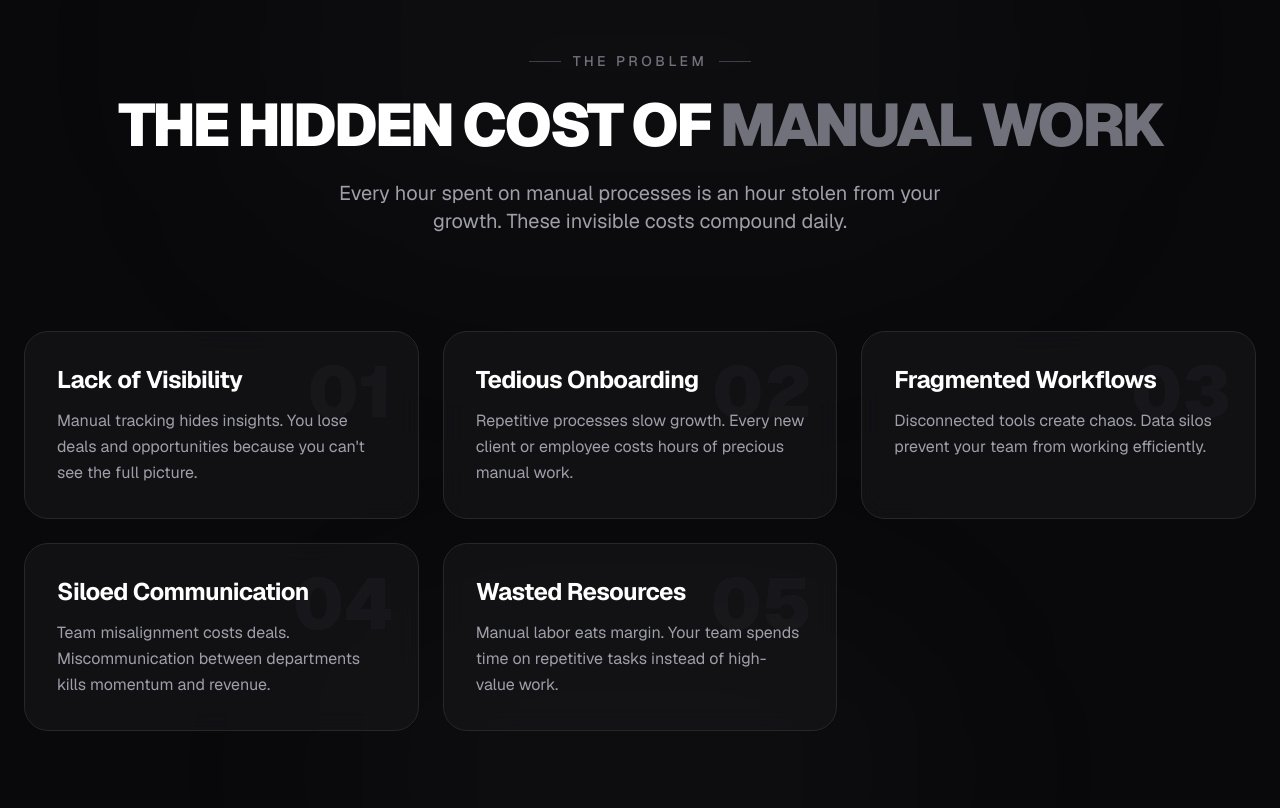
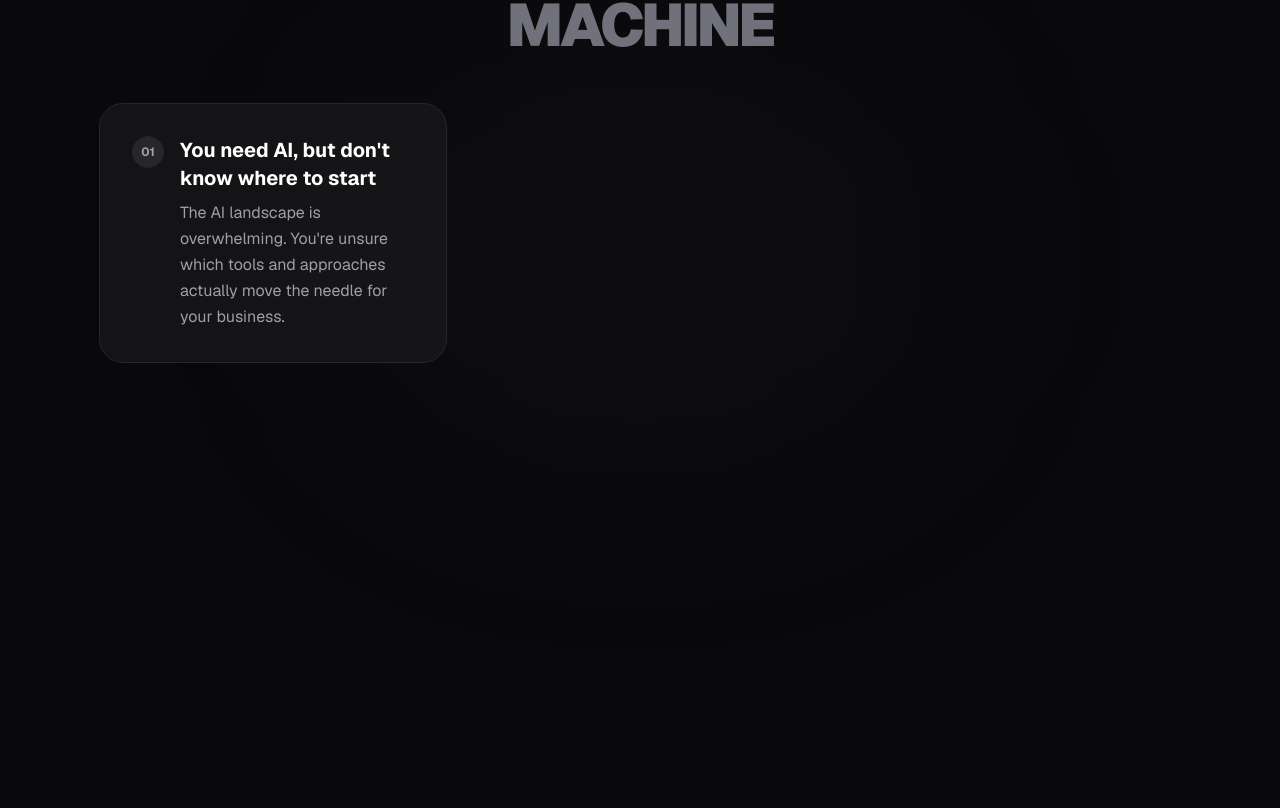
Before and after one commit to Shaddy37/AiFloxium-Site, a Next.js app: page / in a window 1280 px wide. Shown: the part 1012-1820 px from the top of the page. Built offline with nearby package versions, Linux system fonts and the light colour scheme.

Commit message:
feat: implement sticky scroll animation for problem cards

```diff
--- a/components/sections/HiddenCostSection.tsx
+++ b/components/sections/HiddenCostSection.tsx
@@ -1,131 +1,144 @@
 "use client";
 
-import { motion, type Variants } from "framer-motion";
-import { useInView } from "framer-motion";
-import { useRef } from "react";
+import { motion, AnimatePresence } from "framer-motion";
+import { useRef, useState, useEffect } from "react";
 
 const problems = [
   {
-    title: "Lack of Visibility",
-    description: "Manual tracking hides insights. You lose deals and opportunities because you can't see the full picture.",
-    icon: "01",
+    title: "You need AI, but don't know where to start",
+    description: "The AI landscape is overwhelming. You're unsure which tools and approaches actually move the needle for your business.",
   },
   {
-    title: "Tedious Onboarding",
-    description: "Repetitive processes slow growth. Every new client or employee costs hours of precious manual work.",
-    icon: "02",
+    title: "Scaling is hard without automation",
+    description: "As your business grows, manual processes break down. You need systems that scale with your ambition.",
   },
   {
-    title: "Fragmented Workflows",
-    description: "Disconnected tools create chaos. Data silos prevent your team from working efficiently.",
-    icon: "03",
+    title: "High operational costs reduce profits",
+    description: "Manual labor and inefficient workflows eat into your margins. You're spending more but getting less.",
   },
   {
-    title: "Siloed Communication",
-    description: "Team misalignment costs deals. Miscommunication between departments kills momentum and revenue.",
-    icon: "04",
-  },
-  {
-    title: "Wasted Resources",
-    description: "Manual labor eats margin. Your team spends time on repetitive tasks instead of high-value work.",
-    icon: "05",
+    title: "Repetitive tasks slow you down",
+    description: "Your team wastes hours on repetitive work. They're stuck in operational grind instead of strategic work.",
   },
 ];
 
-const containerVariants = {
-  hidden: { opacity: 0 },
-  visible: {
-    opacity: 1,
-    transition: {
-      staggerChildren: 0.12,
-      delayChildren: 0.2,
-    },
-  },
+export default function HiddenCostSection() {
+  const containerRef = useRef<HTMLDivElement>(null);
+  const [activeIndex, setActiveIndex] = useState(-1);
+
+  useEffect(() => {
+    const container = containerRef.current;
+    if (!container) return;
+
+    const handleScroll = () => {
+      const rect = container.getBoundingClientRect();
+      const scrollProgress = -rect.top;
+      const containerHeight = container.offsetHeight;
+      const viewportHeight = window.innerHeight;
+
+      // Calculate which card should be active based on scroll position
+      const visibleHeight = containerHeight - viewportHeight;
+      const progress = Math.max(0, Math.min(1, scrollProgress / visibleHeight));
+
+      // Map progress to card index (0-3 for 4 cards)
+      const newIndex = Math.min(problems.length - 1, Math.floor(progress * problems.length));
+      setActiveIndex(newIndex);
     };
 
-const cardVariants: Variants = {
-  hidden: { opacity: 0, y: 60, scale: 0.95 },
-  visible: {
-    opacity: 1,
-    y: 0,
-    scale: 1,
-    transition: {
-      duration: 0.6,
-      ease: [0.16, 1, 0.3, 1] as [number, number, number, number],
-    },
-  },
-};
+    window.addEventListener("scroll", handleScroll, { passive: true });
+    handleScroll();
 
-export default function HiddenCostSection() {
-  const ref = useRef(null);
-  const isInView = useInView(ref, { once: true, margin: "-100px" });
+    return () => window.removeEventListener("scroll", handleScroll);
+  }, []);
 
   return (
     <section
-      ref={ref}
-      className="relative py-24 md:py-32 lg:py-48 overflow-hidden bg-background"
+      ref={containerRef}
+      className="relative"
+      style={{ height: "400vh" }}
     >
-      {/* Background gradient */}
+      {/* Sticky Container */}
+      <div className="sticky top-0 h-screen w-full flex flex-col items-center justify-center overflow-hidden">
+        {/* Background */}
         <div className="absolute inset-0 pointer-events-none">
-        <div className="absolute top-0 left-1/2 -translate-x-1/2 w-[800px] h-[400px] bg-zinc-500/5 blur-[120px] rounded-full" />
-        <div className="absolute bottom-0 left-1/2 -translate-x-1/2 w-[600px] h-[300px] bg-zinc-500/5 blur-[100px] rounded-full" />
+          <div className="absolute top-1/2 left-1/2 -translate-x-1/2 -translate-y-1/2 w-[600px] h-[400px] bg-zinc-500/5 blur-[120px] rounded-full" />
         </div>
 
-      <div className="container mx-auto px-6 relative z-10">
-        {/* Header */}
+        {/* Header - Always Centered */}
         <motion.div
           initial={{ opacity: 0, y: 30 }}
-          animate={isInView ? { opacity: 1, y: 0 } : {}}
+          whileInView={{ opacity: 1, y: 0 }}
           transition={{ duration: 0.8, ease: "easeOut" }}
-          className="text-center mb-16 md:mb-24"
+          viewport={{ once: false }}
+          className="relative z-10 text-center mb-12 px-6"
         >
           <span className="inline-flex items-center gap-3 text-xs md:text-sm font-medium text-zinc-500 tracking-[0.25em] uppercase mb-6">
             <span className="w-8 h-[1px] bg-zinc-700" />
-            The Problem
+            Is This You?
             <span className="w-8 h-[1px] bg-zinc-700" />
           </span>
           <h2 className="text-4xl md:text-5xl lg:text-6xl font-heading font-black tracking-tighter text-white">
-            THE HIDDEN COST OF{" "}
-            <span className="text-zinc-500">MANUAL WORK</span>
+            TURN YOUR BUSINESS INTO{" "}
+            <span className="text-zinc-500">AI-POWERED MACHINE</span>
           </h2>
-          <p className="mt-6 text-lg md:text-xl text-zinc-400 max-w-2xl mx-auto">
-            Every hour spent on manual processes is an hour stolen from your
-            growth. These invisible costs compound daily.
-          </p>
         </motion.div>
 
-        {/* Cards Grid */}
-        <motion.div
-          variants={containerVariants}
-          initial="hidden"
-          animate={isInView ? "visible" : "hidden"}
-          className="grid grid-cols-1 md:grid-cols-2 lg:grid-cols-3 gap-4 md:gap-6"
-        >
+        {/* Cards Container */}
+        <div className="relative z-10 w-full max-w-6xl px-6">
+          <div className="flex flex-wrap justify-end gap-4 md:gap-6 min-h-[300px]">
+            <AnimatePresence>
               {problems.map((problem, index) => (
                 <motion.div
                   key={index}
-              variants={cardVariants}
-              className="group relative p-6 md:p-8 rounded-2xl md:rounded-3xl bg-zinc-900/60 border border-white/5 backdrop-blur-md hover:border-white/15 hover:bg-zinc-900/80 transition-all duration-500"
+                  initial={{ opacity: 0, x: 100, scale: 0.9 }}
+                  animate={
+                    index <= activeIndex
+                      ? { opacity: 1, x: 0, scale: 1 }
+                      : { opacity: 0, x: 100, scale: 0.9 }
+                  }
+                  transition={{
+                    duration: 0.6,
+                    ease: [0.16, 1, 0.3, 1],
+                    delay: index === 0 ? 0 : 0.1,
+                  }}
+                  className={`w-full md:w-[calc(50%-12px)] lg:w-[calc(33%-16px)] p-6 md:p-8 rounded-2xl md:rounded-3xl border backdrop-blur-md transition-all duration-500 ${
+                    index <= activeIndex
+                      ? "bg-zinc-900/80 border-white/10"
+                      : "bg-zinc-900/40 border-white/5"
+                  }`}
                 >
-              {/* Number indicator */}
-              <div className="absolute top-4 right-4 md:top-6 md:right-6 text-6xl md:text-7xl font-black text-zinc-800/30 group-hover:text-zinc-700/40 transition-colors">
-                {problem.icon}
-              </div>
-
-              {/* Content */}
-              <div className="relative z-10">
-                <h3 className="text-xl md:text-2xl font-bold text-white mb-3 tracking-tight group-hover:text-zinc-100 transition-colors">
+                  <div className="flex items-start gap-4">
+                    <span className="flex-shrink-0 w-8 h-8 rounded-full bg-zinc-800 border border-white/10 flex items-center justify-center text-xs font-bold text-zinc-400">
+                      {String(index + 1).padStart(2, "0")}
+                    </span>
+                    <div>
+                      <h3 className="text-lg md:text-xl font-bold text-white mb-2">
                         {problem.title}
                       </h3>
-                <p className="text-sm md:text-base text-zinc-400 leading-relaxed group-hover:text-zinc-300 transition-colors">
+                      <p className="text-sm md:text-base text-zinc-400 leading-relaxed">
                         {problem.description}
                       </p>
                     </div>
-
-              {/* Hover glow effect */}
-              <div className="absolute inset-0 rounded-2xl md:rounded-3xl bg-gradient-to-br from-white/5 to-transparent opacity-0 group-hover:opacity-100 transition-opacity duration-500 pointer-events-none" />
+                  </div>
                 </motion.div>
               ))}
+            </AnimatePresence>
+          </div>
+        </div>
+
+        {/* Scroll Indicator */}
+        <motion.div
+          className="absolute bottom-8 left-1/2 -translate-x-1/2 flex flex-col items-center gap-2"
+          initial={{ opacity: 0 }}
+          animate={{ opacity: activeIndex >= 0 ? 0 : 1 }}
+          transition={{ duration: 0.3 }}
+        >
+          <span className="text-xs text-zinc-500 tracking-widest uppercase">Scroll to explore</span>
+          <motion.div
+            animate={{ y: [0, 8, 0] }}
+            transition={{ duration: 1.5, repeat: Infinity }}
+            className="w-px h-8 bg-gradient-to-b from-zinc-500 to-transparent"
+          />
         </motion.div>
       </div>
     </section>
```
Lines whose indentation alone changed are shown as unchanged.
